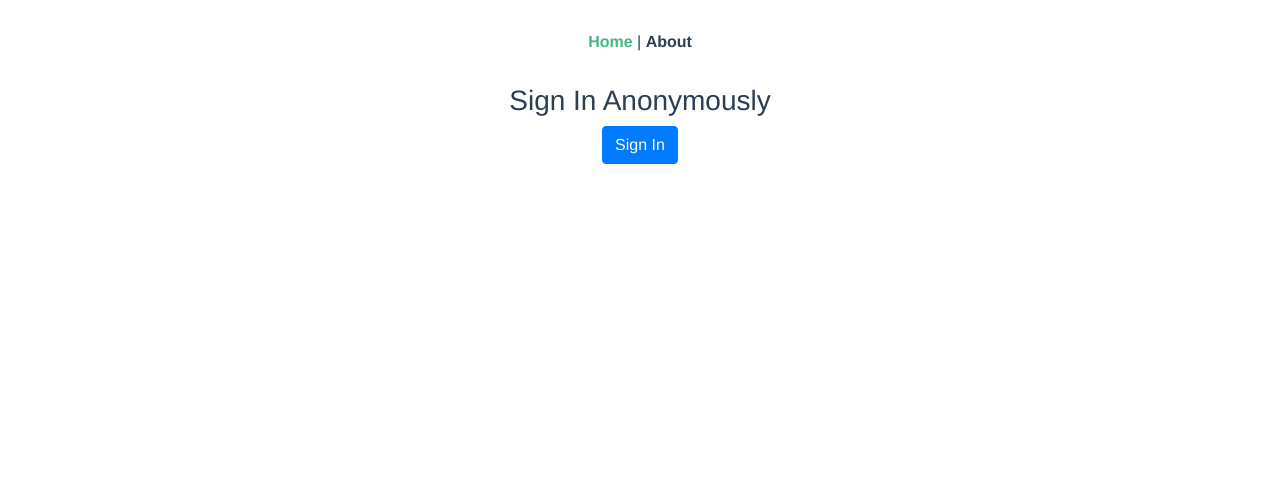
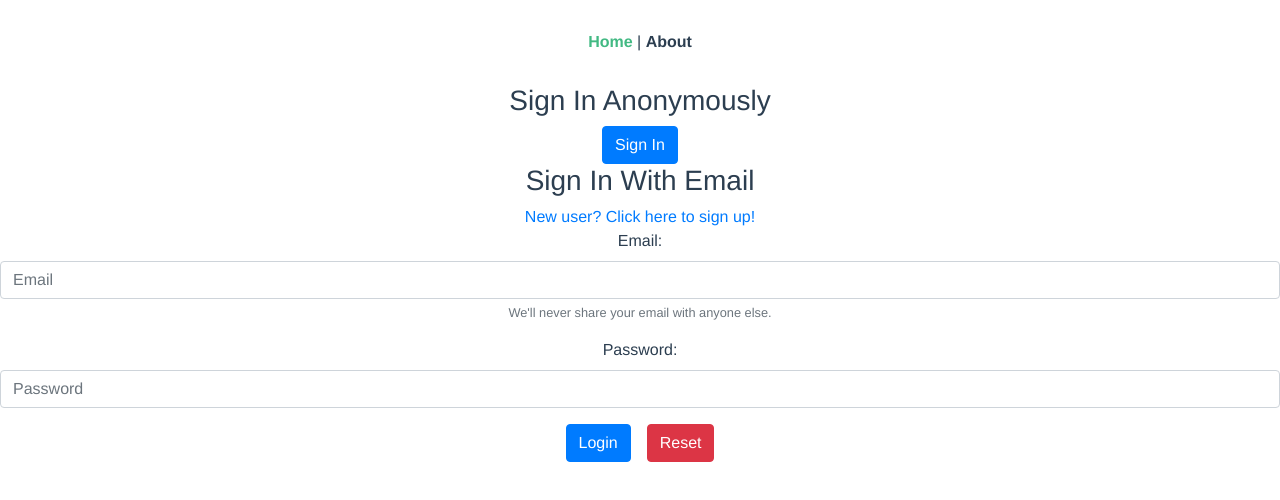
Before and after one commit to cuongtripla/triplaforevue, a Vue app: page / in a window 1280 px wide. Shown: the top 500 px of the page. Built offline with nearby package versions, Linux system fonts and the light colour scheme; no server answers; what vuefire would draw is missing.

Commit message:
add email password authentication

```diff
--- a/src/components/Login.vue
+++ b/src/components/Login.vue
@@ -6,11 +6,36 @@ export default {
   data() {
     return {
       auth,
+      email: '',
+      password: '',
+      newUser: false,
+      loading: false,
+      errorMessage: '',
     };
+  },
+  computed: {
+    validation() {
+      return this.errorMessage.length === 0;
+    },
   },
   methods: {
     signInAnonymously() {
       auth.signInAnonymously();
+    },
+    async signInOrCreateUser() {
+      this.loading = true;
+
+      try {
+        if (this.newUser) {
+          await auth.createUserWithEmailAndPassword(this.email, this.password);
+        } else {
+          await auth.signInWithEmailAndPassword(this.email, this.password);
+        }
+      } catch (error) {
+        this.errorMessage = error.message;
+      }
+
+      this.loading = false;
     },
   },
 };
@@ -25,5 +50,84 @@ export default {
     >
       Sign In
     </b-button>
+
+    <div v-if="newUser">
+      <h3>Sign Up With Email</h3>
+      <a
+        href="#"
+        @click="newUser = false"
+      >
+        Already signed up? Click here to sign in!
+      </a>
+    </div>
+    <div v-else>
+      <h3>Sign In With Email</h3>
+      <a
+        href="#"
+        @click="newUser = true"
+      >
+        New user? Click here to sign up!
+      </a>
+    </div>
+
+    <b-form
+      @submit="signInOrCreateUser"
+    >
+      <b-form-group
+        label="Email:"
+        label-for="email"
+        description="We'll never share your email with anyone else."
+      >
+        <b-form-input
+          id="email"
+          v-model="email"
+          type="email"
+          required
+          placeholder="Email"
+          :state="validation ? null : false"
+        />
+        <b-form-invalid-feedback :state="validation">
+          {{ errorMessage }}
+        </b-form-invalid-feedback>
+      </b-form-group>
+
+      <b-form-group
+        label="Password:"
+        label-for="password"
+      >
+        <b-form-input
+          id="password"
+          v-model="password"
+          type="password"
+          required
+          placeholder="Password"
+          :state="validation ? null : false"
+        />
+        <b-form-invalid-feedback :state="validation">
+          {{ errorMessage }}
+        </b-form-invalid-feedback>
+      </b-form-group>
+
+      <b-button
+        v-if="!loading"
+        type="submit"
+        variant="primary"
+        class="mx-2"
+      >
+        {{ newUser ? 'Sign Up' : 'Login' }}
+      </b-button>
+      <b-spinner
+        v-else
+        variant="primary"
+        label="Spinning"
+      />
+      <b-button
+        type="reset"
+        variant="danger"
+        class="mx-2"
+      >
+        Reset
+      </b-button>
+    </b-form>
   </div>
 </template>
```
